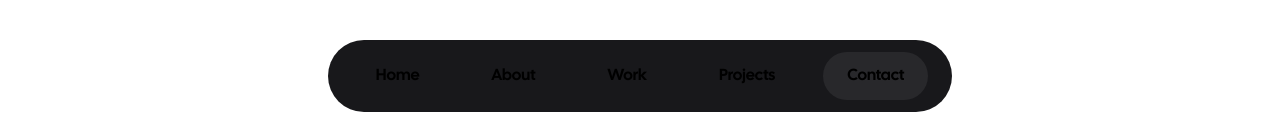
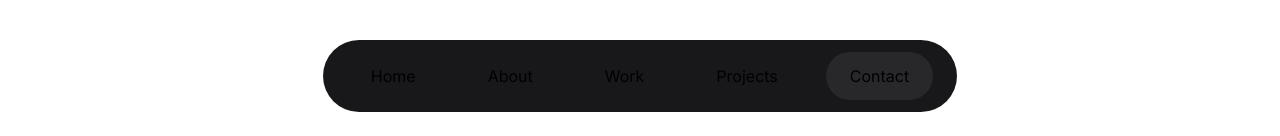
Before and after one commit to m-dombkowski/Portfolio-website, a Next.js app: page /contact in a window 1280 px wide. Shown: the top 136 px of the page. Built offline with nearby package versions, Linux system fonts and the light colour scheme.

Commit message:
styles: styling

```diff
--- a/src/app/contact/page.tsx
+++ b/src/app/contact/page.tsx
@@ -1,6 +1,5 @@
 "use client";
 
-import { useMotionTemplate, useMotionValue } from "framer-motion";
 import { Github, Linkedin, Mail } from "lucide-react";
 import Link from "next/link";
 import { Card } from "../components/card/card";
@@ -30,9 +29,9 @@ const contacts = [
 export default function ContactPage() {
   return (
     <PageWrapper>
-      <div className="flex flex-col min-h-screen justify-center">
+      <section className="flex flex-col min-h-screen justify-center">
         <div className="flex justify-center mt-32">
-          <h1 className="text-3xl mb-16 font-display lg:text-5xl text-center px-8 md:px-0 xl:text-6xl text-color-text-lighter">{`Choose the way to connect that suits you best`}</h1>
+          <h1 className="text-3xl mb-16 font-calc lg:text-5xl text-center px-8 md:px-0 xl:text-6xl text-color-text-lighter">{`Choose the way to connect that suits you best`}</h1>
         </div>
         <div className="container flex items-center justify-center px-4 mx-auto font-sans text-center">
           <div className="grid w-full grid-cols-1 gap-8 mx-auto mb-8 sm:mt-0 sm:grid-cols-3 lg:mt-16 lg:gap-16 ">
@@ -43,7 +42,7 @@ export default function ContactPage() {
                     <span className="mt-20 mb-20 p-5 border-solid border-color-text-lighter border-[2px] rounded-full">
                       {contact.icon}
                     </span>
-                    <h1 className="text-3xl mb-5 font-display text-color-text-lighter">
+                    <h1 className="text-3xl mb-5 font-calc text-color-text-lighter">
                       {contact.label}
                     </h1>
                     <p className="text-lg mb-40 sm:mb-28 sm: text-base text-color-text-lighter">
@@ -55,7 +54,7 @@ export default function ContactPage() {
             ))}
           </div>
         </div>
-      </div>
+      </section>
     </PageWrapper>
   );
 }
--- a/src/app/page.tsx
+++ b/src/app/page.tsx
@@ -12,7 +12,7 @@ export default function HomePage() {
 
   return (
     <>
-      <main className="flex flex-col items-center justify-center font-display">
+      <main className="flex flex-col items-center justify-center font-calc">
         <div className="min-h-screen flex flex-col justify-center text-center lg:text-left">
           <div
             className="mt-32 mb-16 flex flex-col text-sm px-8 gap-3 sm:text-base md:px-40 lg:text-xl lg:px-52 lg:gap-5 xl:p-0 xl: mb-32"
--- a/tailwind.config.ts
+++ b/tailwind.config.ts
@@ -4,14 +4,16 @@ import defaultTheme from "tailwindcss/defaultTheme";
 const config: Config = {
   content: [
     "./src/pages/**/*.{js,ts,jsx,tsx,mdx}",
+    "./src/app/pages/**/*.{js,ts,jsx,tsx,mdx}",
     "./src/components/**/*.{js,ts,jsx,tsx,mdx}",
+    "./src/app/components/**/*.{js,ts,jsx,tsx,mdx}",
     "./src/app/**/*.{js,ts,jsx,tsx,mdx}",
   ],
   theme: {
     extend: {
       fontFamily: {
         sans: ["var(--font-inter)", ...defaultTheme.fontFamily.sans],
-        display: ["var(--font-calsans)"],
+        calc: ["var(--font-calsans)"],
       },
       backgroundImage: {
         "gradient-radial-chrono": "radial-gradient(var(--tw-gradient-stops))",
```
